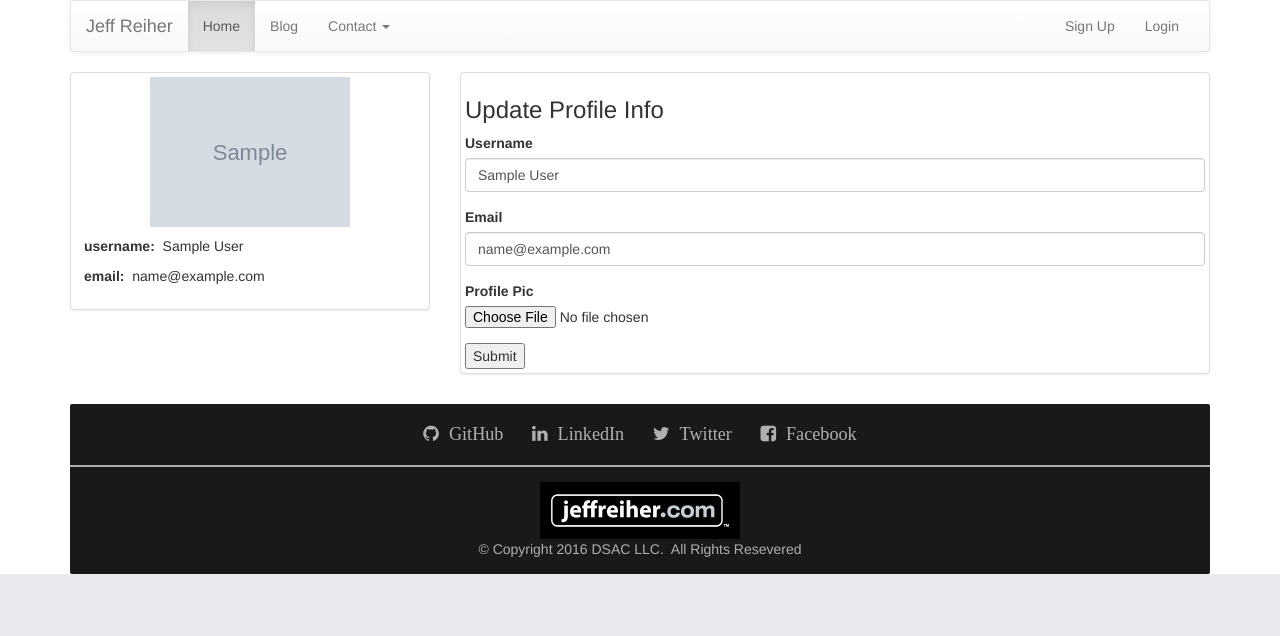
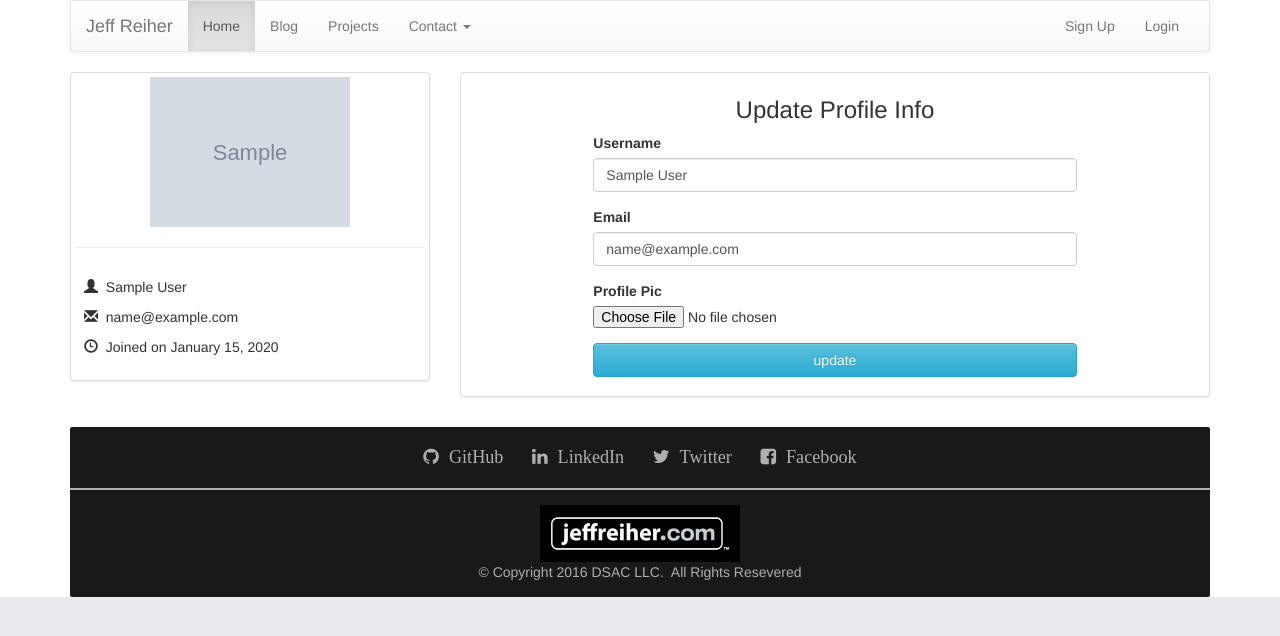
Before and after one commit to jreiher2003/Blog-Jeff, a Flask app: a page that uses app/templates/base1.html in a window 1280 px wide. Shown: the top 636 px of the page. Run offline with Flask 2, Linux system fonts and the light colour scheme; tables that the repository leaves empty hold one stand-in row (values such as "Sample post"); grey boxes marked "Sample" are stand-in pictures; some libraries are stand-ins or nearby versions.

Commit message:
Add projects seciton to site

```diff
--- a/app/models.py
+++ b/app/models.py
@@ -38,6 +38,11 @@ class User(db.Model):
     @property
     def imgsrc(self):
         return uploaded_photos.url(self.filename)
+
+    @property
+    def format_date_join(self):
+        return "Joined on {dt:%B} {dt.day}, {dt.year}".format(dt=self.date_created)
+
 
     def __repr__(self):
         return '<name> {}'.format(self.name)
--- a/app/static/css/styles.css
+++ b/app/static/css/styles.css
@@ -1,6 +1,12 @@
 html {
     background-color: #e9eaed;
     font-size: 16px;
+}
+body {
+    background-color: white;
+}
+.container {
+    /*background-color: grey;*/
 }
 /*########## footer ##################*/
 footer {
--- a/app/templates/base1.html
+++ b/app/templates/base1.html
@@ -1,7 +1,6 @@
 <!doctype HTML>
 <html lang="en">
 <head>
-    <title>{% block title %}{% endblock %}</title>
     <meta charset="UTF-8">
     <meta http-equiv="X-UA-Compatible" content="IE=edge">
     <meta name="viewport" content="width=device-width, initial-scale=1.0">
@@ -10,7 +9,8 @@
     <meta name='keywords' content="{% block keywords %}{% endblock %}"/>
     <meta name='copyright' content="DSAC LLC">
     <meta name="robots" content="index,follow">
-    <link rel="shortcut icon" href="https://placehold.it/32x32">
+    <title>{% block title %}{% endblock %}</title>
+    <link rel="shortcut icon" type="image/ico" href="{{ url_for('static', filename='images/jwblack21-16_icon.ico') }}">
 
     <!-- Latest compiled and minified CSS -->
     <link rel="stylesheet" href="https://maxcdn.bootstrapcdn.com/font-awesome/4.5.0/css/font-awesome.min.css">
@@ -40,6 +40,7 @@
                         <ul class="nav navbar-nav">
                             <li class="active"><a href="/">Home</a></li>
                             <li><a href="{{ url_for('blog') }}">Blog</a></li>
+                            <li><a href="{{ url_for('projects') }}">Projects</a></li>
                             <li class="dropdown">
                                 <a href="#" class="dropdown-toggle" data-toggle="dropdown" role="button" aria-haspopup="true" aria-expanded="false">Contact <span class="caret"></span></a>
                                 <ul class="dropdown-menu">
--- a/app/templates/index.html
+++ b/app/templates/index.html
@@ -77,7 +77,7 @@
                             <td><b>Current:</b> Cape Haze, FL.</td>
                         </tr>
                         <tr>
-                            <td><b>Programming Languages:</b> Python, JavaScript</td>
+                            <td><b>Programming Languages:</b> Python</td>
                         </tr>
                     <tbody>
                 </table>
@@ -97,7 +97,7 @@
                                 <li>Python, I am an avid pythonista.</li>
                                 <li>PostgreSQL and mongoDB databases.</li>
                                 <li>Twitter Bootstrap.</li>
-                                <li>Data Science Hobbiest (ie. pandas)</li>
+                                <li>Data Science Hobbiest (ie. pandas, scikit-learn, numpy)</li>
                             </ul>
                         </div>
                     </div>
--- a/app/templates/profile.html
+++ b/app/templates/profile.html
@@ -8,20 +8,21 @@
             <div class="row">
                 <div class="col-md-4">
                     <div class="thumbnail">
-                        {% if profile.imgsrc %}
+
                         <img class="img-responsive" src="{{ profile.imgsrc }}" width="200">
-                        {% else %}
-                        <img class="img-responsive" src="https://lh3.googleusercontent.com/-1p0-ELNl0mk/AAAAAAAAAAI/AAAAAAAAAAA/xeGC2Eu7i0o/photo.jpg" width="200">
-                        {% endif %}
+                        <hr>
                         <div class="caption">
-                            <p><strong>username: </strong>&nbsp;{{ profile.name }}</p>
-                            <p><strong>email: </strong>&nbsp;{{ profile.email }}</p>
+                            <p><strong><span class="glyphicon glyphicon-user" aria-hidden="true"></span>&nbsp;</strong>&nbsp;{{ profile.name }}</p>
+                            <p><strong><span class="glyphicon glyphicon-envelope" aria-hidden="true"></span>&nbsp;</strong>&nbsp;{{ profile.email }}</p>
+                            <p><strong><span class="glyphicon glyphicon-time" aria-hidden="true"></span>&nbsp;</strong>&nbsp;{{ profile.format_date_join }}</p>
                         </div>
                     </div>
                 </div>
                 <div class="col-md-8">
                     <div class="thumbnail">
-                        <h3>Update Profile Info</h3>
+                        <h3 class="text-center">Update Profile Info</h3>
+                        <div class="row">
+                            <div class="col-md-8 col-md-offset-2">
                                 <form method="post" action="" enctype="multipart/form-data">
                                     <div class="form-group">
                                         <label for="username">Username</label>
@@ -35,8 +36,12 @@
                                         <label for="fileupload">Profile Pic</label>
                                         <input type="file" id="fileupload" name="photo" class="">
                                     </div>
-                            <input type='submit'>
+                                    <div class="form-group">
+                                        <input type="submit" value="update" class="form-control btn btn-info">
+                                    </div>
                                 </form>
+                            </div>
+                        </div>
 
                     </div>
                 </div>
--- a/app/views.py
+++ b/app/views.py
@@ -100,6 +100,10 @@ def delete_blogpost(author_id, blog_id):
     return render_template('delete-post.html',
                             deletepost=deletepost)
 
+@app.route("/projects")
+def projects():
+    return render_template("projects.html")
+
 
 @app.route('/login', methods=["GET", "POST"])# pragma no cover
 def login():
```
Also changed, not shown: app/templates/projects.html (+16 -5 lines), app/static/images/jwblack21-16_icon.ico (added). Lines whose indentation alone changed are shown as unchanged.
